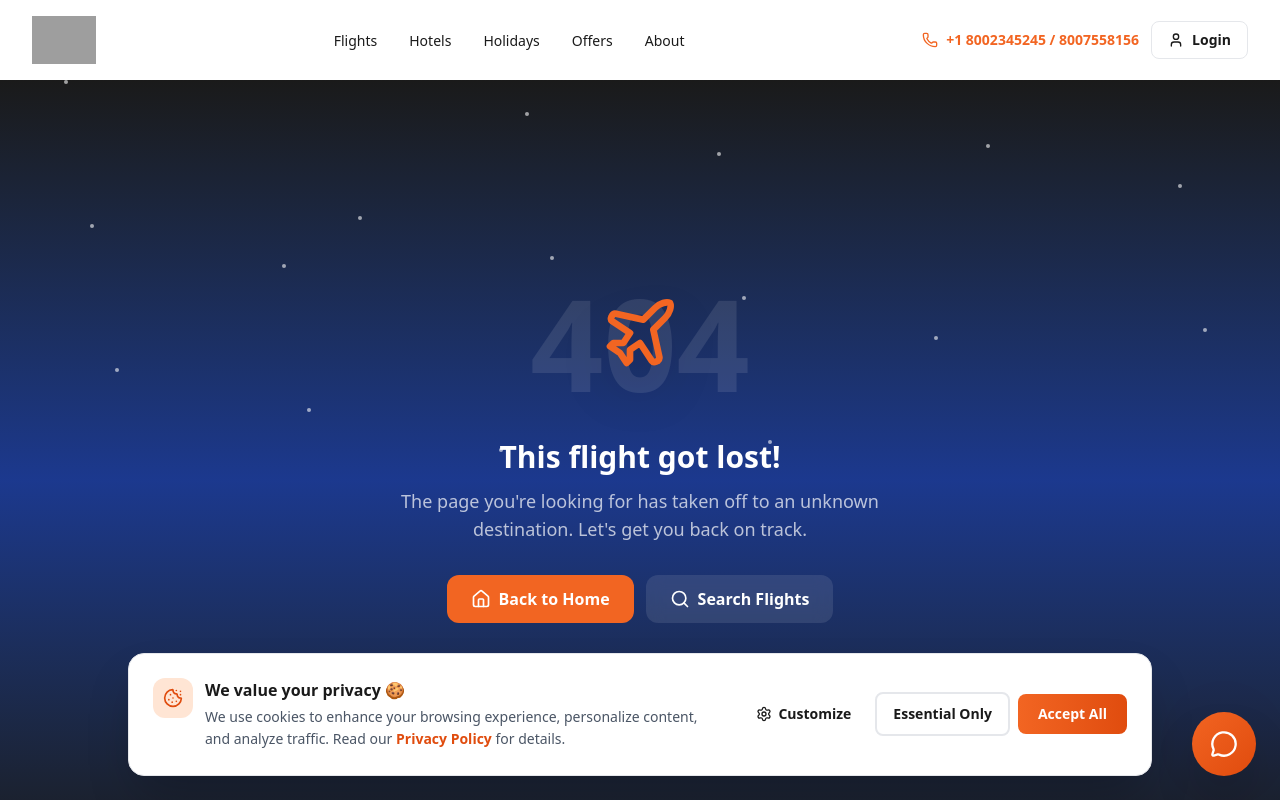
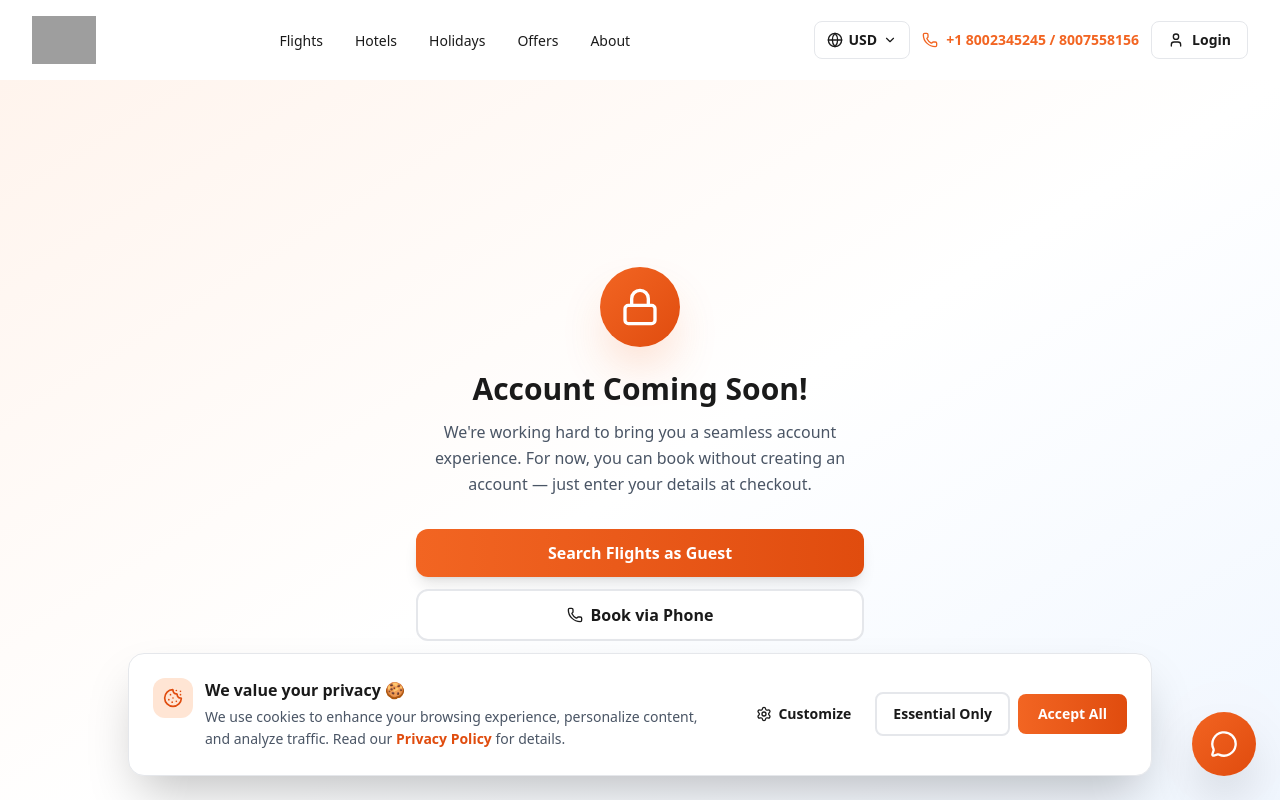
Before and after one commit to ainsoftware690/reservationkart, a Next.js app: page /login in a window 1280 px wide. Before the commit this address had no page. Shown: the top 800 px of the page. Built offline with nearby package versions, Linux system fonts and the light colour scheme; grey boxes are pictures that could not be loaded.

Commit message:
currencyChanger

```diff
--- a/src/app/components/layout/CurrencySwitcher.jsx
+++ b/src/app/components/layout/CurrencySwitcher.jsx
@@ -6,11 +6,10 @@ import { CURRENCIES } from '../../../lib/currency';
 import { useCurrency } from '../../../contexts/CurrencyContext';
 
 export default function CurrencySwitcher({ compact = false }) {
-  const { currency, currencyData, changeCurrency } = useCurrency();
+  const { currency, currencyData, changeCurrency, isHydrated } = useCurrency();
   const [isOpen, setIsOpen] = useState(false);
   const ref = useRef(null);
 
-  // Outside click closes dropdown
   useEffect(() => {
     const handler = (e) => {
       if (ref.current && !ref.current.contains(e.target)) setIsOpen(false);
@@ -24,6 +23,7 @@ export default function CurrencySwitcher({ compact = false }) {
     setIsOpen(false);
   };
 
+  // ✅ Always render button — hydration safe (uses default until hydrated)
   return (
     <div ref={ref} className="relative">
       <button
@@ -31,13 +31,14 @@ export default function CurrencySwitcher({ compact = false }) {
         onClick={() => setIsOpen(!isOpen)}
         aria-haspopup="listbox"
         aria-expanded={isOpen}
-        aria-label={`Change currency. Current: ${currencyData.name}`}
+        aria-label={`Change currency. Current: ${currencyData?.name || 'USD'}`}
+        suppressHydrationWarning
         className={`inline-flex items-center gap-1.5 rounded-lg border border-gray-200 bg-white font-semibold text-brand-dark hover:border-brand-orange-500 hover:text-brand-orange-500 transition-colors ${
           compact ? 'px-2.5 py-1.5 text-xs' : 'px-3 py-2 text-sm'
         }`}
       >
         <Globe className={compact ? 'h-3.5 w-3.5' : 'h-4 w-4'} />
-        <span>{currency}</span>
+        <span suppressHydrationWarning>{currency}</span>
         <ChevronDown
           className={`${compact ? 'h-3 w-3' : 'h-3.5 w-3.5'} transition-transform ${
             isOpen ? 'rotate-180' : ''
@@ -45,7 +46,7 @@ export default function CurrencySwitcher({ compact = false }) {
         />
       </button>
 
-      {isOpen && (
+      {isOpen && isHydrated && (
         <div
           role="listbox"
           aria-label="Select currency"
--- a/src/app/components/layout/Navbar.jsx
+++ b/src/app/components/layout/Navbar.jsx
@@ -9,16 +9,14 @@ import CurrencySwitcher from './CurrencySwitcher';
 
 export default function Navbar() {
   const [isMobileMenuOpen, setIsMobileMenuOpen] = useState(false);
-  const [isScrolled, setIsScrolled] = useState(false);
+  const [isScrolled,       setIsScrolled]       = useState(false);
 
-  // Scroll detection — passive listener for performance
   useEffect(() => {
     const handleScroll = () => setIsScrolled(window.scrollY > 10);
     window.addEventListener('scroll', handleScroll, { passive: true });
     return () => window.removeEventListener('scroll', handleScroll);
   }, []);
 
-  // Body scroll lock when mobile menu open (UX fix)
   useEffect(() => {
     document.body.style.overflow = isMobileMenuOpen ? 'hidden' : '';
     return () => { document.body.style.overflow = ''; };
@@ -36,7 +34,7 @@ export default function Navbar() {
         className="container-custom flex h-16 items-center justify-between md:h-20"
         aria-label="Main navigation"
       >
-        {/* Logo — priority loads it before everything (LCP boost) */}
+        {/* Logo */}
         <Link href="/" className="flex items-center" aria-label={`${SITE_CONFIG.name} Home`}>
           <Image
             src="/images/logo.webp"
@@ -63,16 +61,23 @@ export default function Navbar() {
         </ul>
 
         {/* Right actions */}
-        <div className="flex items-center gap-3">
+        <div className="flex items-center gap-2 sm:gap-3">
+
+          {/* ✅ CURRENCY SWITCHER — Desktop */}
+          <div className="hidden md:block">
+            <CurrencySwitcher />
+          </div>
+
+          {/* Phone */}
           <a
             href={`tel:${SITE_CONFIG.phone}`}
-            className="hidden md:flex items-center gap-2 text-sm font-semibold text-brand-orange-500 hover:text-brand-orange-600 transition-colors"
-            aria-label="Call us"
+            className="hidden lg:flex items-center gap-2 text-sm font-semibold text-brand-orange-500 hover:text-brand-orange-600 transition-colors"
           >
             <Phone className="h-4 w-4" />
             <span>{SITE_CONFIG.phone}</span>
           </a>
 
+          {/* Login */}
           <Link
             href="/login"
             className="hidden md:inline-flex items-center gap-2 rounded-lg border border-gray-200 px-4 py-2 text-sm font-semibold text-brand-dark hover:border-brand-orange-500 hover:text-brand-orange-500 transition-colors"
@@ -81,7 +86,12 @@ export default function Navbar() {
             Login
           </Link>
 
-          {/* Mobile toggle */}
+          {/* ✅ CURRENCY SWITCHER — Mobile (compact) */}
+          <div className="md:hidden">
+            <CurrencySwitcher compact />
+          </div>
+
+          {/* Mobile menu toggle */}
           <button
             type="button"
             onClick={() => setIsMobileMenuOpen(!isMobileMenuOpen)}
@@ -95,7 +105,6 @@ export default function Navbar() {
       </nav>
 
       {/* Mobile Menu */}
-
       {isMobileMenuOpen && (
         <div className="lg:hidden border-t border-gray-100 bg-white">
           <ul className="container-custom py-4 space-y-1">
@@ -110,9 +119,10 @@ export default function Navbar() {
                 </Link>
               </li>
             ))}
+
             <li className="pt-4 mt-2 border-t border-gray-100">
 
-               <a href={`tel:${SITE_CONFIG.phone}`}
+              <a  href={`tel:${SITE_CONFIG.phone}`}
                 className="flex items-center gap-2 px-3 py-3 font-semibold text-brand-orange-500"
               >
                 <Phone className="h-5 w-5" />
--- /dev/null
+++ b/src/app/login/page.jsx
@@ -0,0 +1,50 @@
+import Link from 'next/link';
+import { Lock, ArrowLeft, Phone } from 'lucide-react';
+
+export const metadata = {
+  title:  'Login — Coming Soon',
+  robots: { index: false },
+};
+
+export default function LoginPage() {
+  return (
+    <div className="min-h-screen bg-gradient-to-br from-brand-orange-50 via-white to-blue-50 flex items-center justify-center p-4">
+      <div className="max-w-md w-full text-center">
+        <div className="w-20 h-20 mx-auto rounded-full bg-gradient-to-br from-brand-orange-500 to-brand-orange-600 flex items-center justify-center shadow-2xl shadow-brand-orange-500/30">
+          <Lock className="h-10 w-10 text-white" />
+        </div>
+
+        <h1 className="mt-6 text-3xl font-bold text-brand-dark">
+          Account Coming Soon!
+        </h1>
+        <p className="mt-3 text-gray-600 leading-relaxed">
+          We're working hard to bring you a seamless account experience.
+          For now, you can book without creating an account — just enter your details at checkout.
+        </p>
+
+        <div className="mt-8 space-y-3">
+          <Link
+            href="/flights"
+            className="block w-full px-6 py-3 rounded-xl bg-gradient-to-r from-brand-orange-500 to-brand-orange-600 text-white font-bold shadow-lg hover:shadow-xl active:scale-95 transition-all"
+          >
+            Search Flights as Guest
+          </Link>
+
+           <a href="tel:+18002228888"
+            className="flex items-center justify-center gap-2 w-full px-6 py-3 rounded-xl bg-white border-2 border-gray-200 text-brand-dark font-bold hover:border-brand-orange-500 transition-colors"
+          >
+            <Phone className="h-4 w-4" />
+            Book via Phone
+          </a>
+          <Link
+            href="/"
+            className="inline-flex items-center gap-1 text-sm text-gray-500 hover:text-brand-orange-500 mt-4"
+          >
+            <ArrowLeft className="h-4 w-4" />
+            Back to Home
+          </Link>
+        </div>
+      </div>
+    </div>
+  );
+}
```
